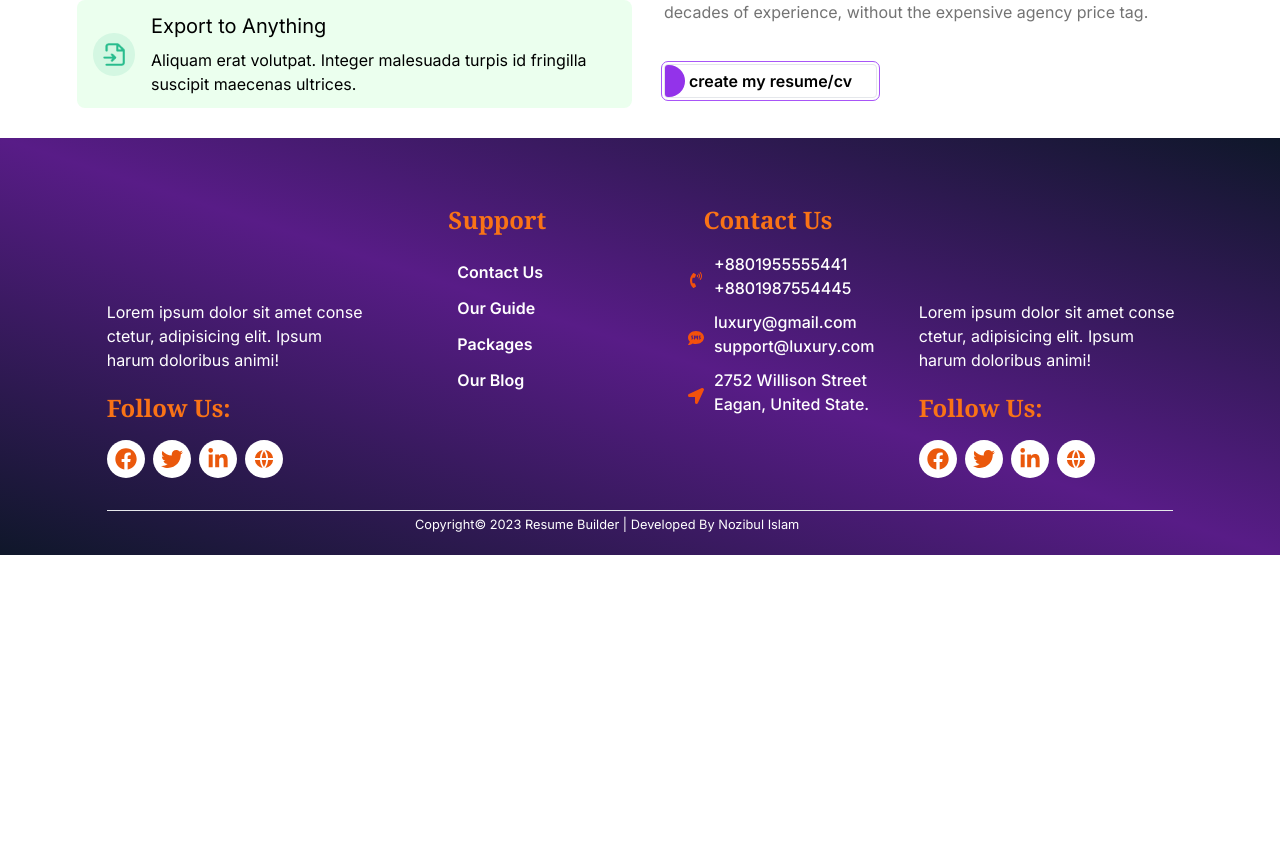
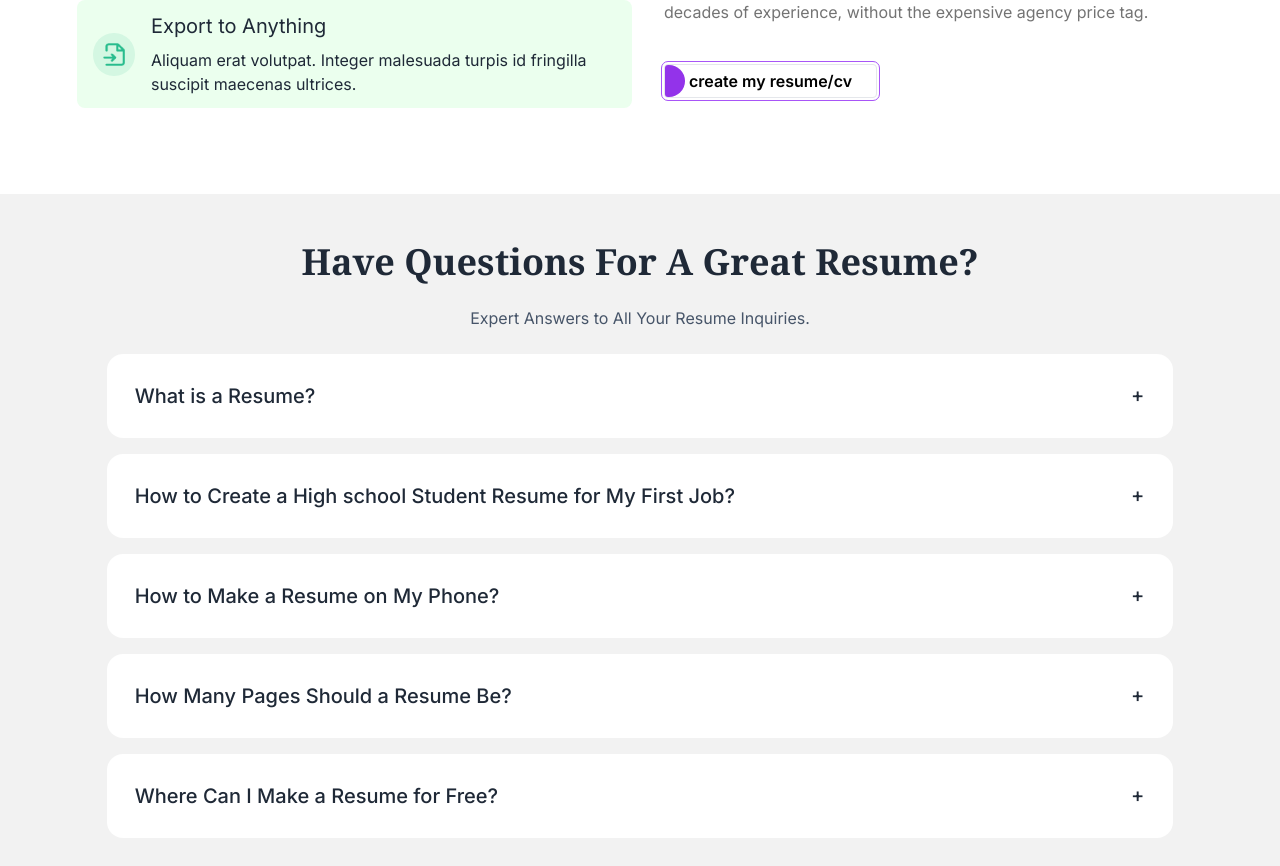
Before and after one commit to Nozibul/resume-builder-app, a Next.js app: page / in a window 1280 px wide. Shown: the part 2694-3560 px from the top of the page. Before the commit the page ends 3249 px from the top, so only its background shows below. Built offline with nearby package versions, Linux system fonts and the light colour scheme.

Commit message:
design ui interface for faq section

```diff
--- a/package.json
+++ b/package.json
@@ -19,5 +19,8 @@
     "react-dom": "18.2.0",
     "react-icons": "^4.8.0",
     "tailwindcss": "3.3.2"
+  },
+  "devDependencies": {
+    "daisyui": "^3.0.5"
   }
 }
--- a/src/app/globals.css
+++ b/src/app/globals.css
@@ -189,9 +189,6 @@ body {
 }
 
 
-
-
-
 }
 
 
--- a/src/app/page.js
+++ b/src/app/page.js
@@ -1,3 +1,4 @@
+import AccordionItem from "@/components/accordionItem/AccordionItem"
 import ChooseUs from "@/components/chooseUs/ChooseUs"
 import Hero from "@/components/hero/Hero"
 import Templates from "@/components/templates/Templates"
@@ -17,6 +18,7 @@ export default function Home() {
        <Works />
        <Templates />
        <ChooseUs  />
+       <AccordionItem />
       </section>
    </>
   )
--- /dev/null
+++ b/src/components/accordionItem/AccordionItem.jsx
@@ -0,0 +1,36 @@
+import { accordion_data } from '../../../local-json/accordion'
+import { TextTitle } from '../ui/text/Text'
+
+const AccordionItem = () => {
+    const titleText = `Have Questions For A Great Resume?`
+  return (
+    <>
+     <div className='bg-base-200 w-full py-12 mt-14'>
+        <div>
+          <TextTitle textTitle={titleText}  />
+          <p className='text-slate-600 text-center my-6'>Expert Answers to All Your Resume Inquiries.</p>
+        </div>
+        {accordion_data?.length === 0 ? "Loading..." : (
+         <>
+            {accordion_data.map((item) => (
+            <div key={item.id} className="collapse collapse-plus bg-white w-10/12 mx-auto my-4 p-3">
+                <input type="radio" name="my-accordion-3"  />
+                <div className="collapse-title text-xl font-medium">
+                {item.heading}
+                </div>
+                <div className="collapse-content">
+                <p>{item.description}</p>
+                </div>
+            </div>
+            ))}
+         </>
+        )}
+
+
+     </div>
+
+    </>
+  )
+}
+
+export default AccordionItem
--- a/tailwind.config.js
+++ b/tailwind.config.js
@@ -18,5 +18,5 @@ module.exports = {
       },
     },
   },
-  plugins: [],
+  plugins: [require("daisyui")],
 }
```
Also changed, not shown: 1 other file (tests, documents, lock files or other folders).
